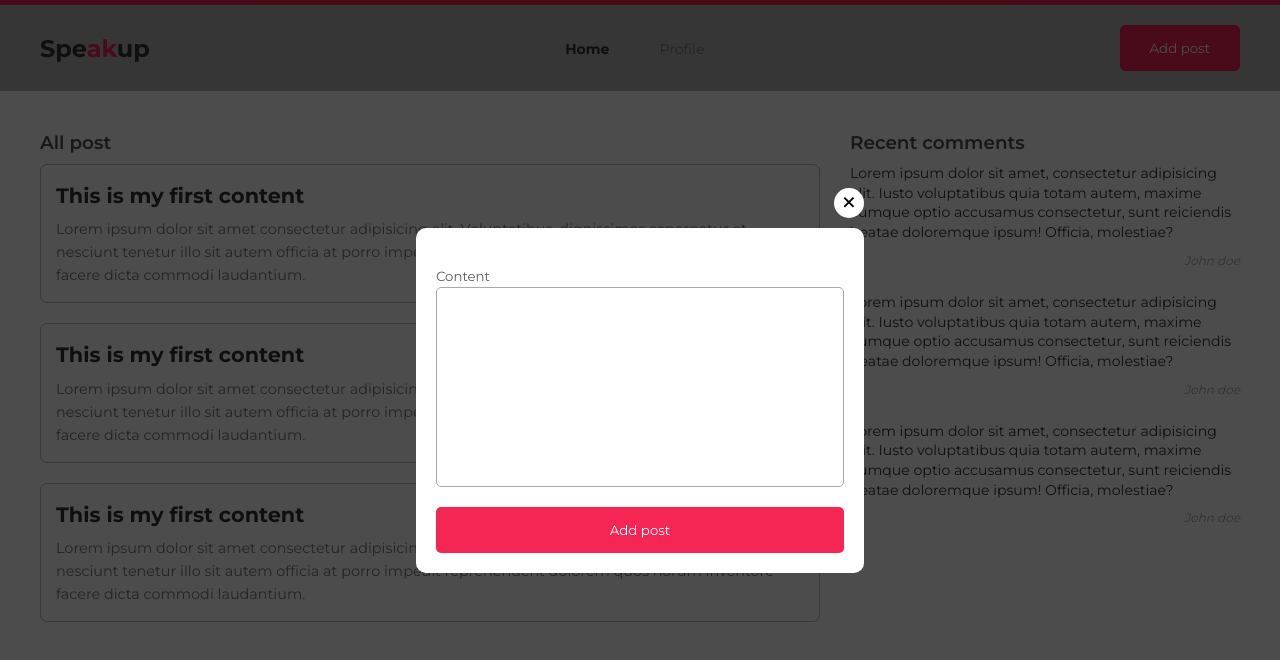
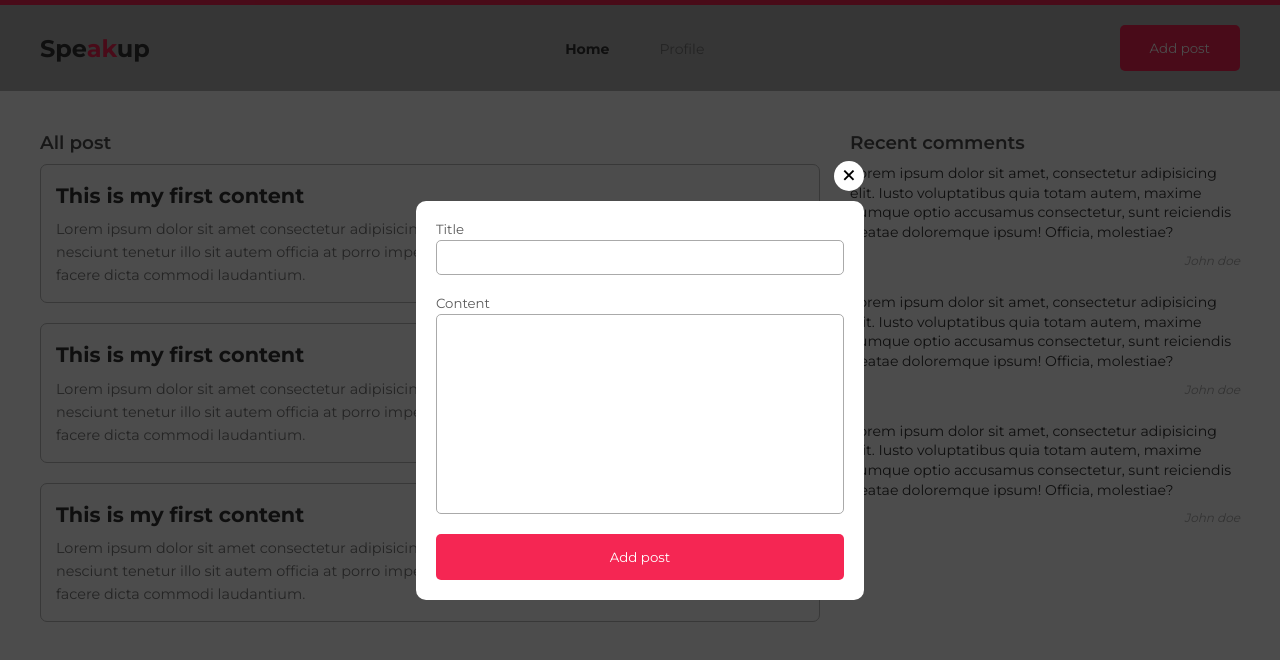
Before and after one commit to atevadd/Speakup, a Vue app: page /dashboard in a window 1280 px wide. Both pictures are taken after a click on the button "Add post". Shown: the top 660 px of the page. Built offline with nearby package versions, Linux system fonts and the light colour scheme.

Commit message:
soome chnages

```diff
--- a/src/components/AddPost.vue
+++ b/src/components/AddPost.vue
@@ -4,7 +4,10 @@
       <span @click="closeModal"><i class="bx bx-x"></i></span>
 
       <form class="add-post-form">
-        <Input id="title" label="title" inputtype="text" />
+        <Input id="title" label="title" inputtype="text" >
+          <label for="title">Title</label>
+          <input type="text" id="title">
+        </Input>
         <Textarea label="Content" id="content" />
 
         <Button width="100%" buttonText ="Add post" />
@@ -89,5 +92,28 @@ export default {
       }
     }
   }
+
+  label {
+      display: block;
+      font-size: 0.83rem;
+      color: #5a5a5a;
+      margin-bottom: 3px;
+      text-transform: capitalize;
+    }
+
+    input {
+      display: block;
+      position: relative;
+      height: 35px;
+      width: 100%;
+      border-radius: 5px;
+      border: 1px solid #aaa;
+      padding: 0 10px;
+      outline: none;
+
+      &:focus {
+        border: 1px solid $brand-color;
+      }
+    }
 }
 </style>
--- a/src/views/Signup.vue
+++ b/src/views/Signup.vue
@@ -134,9 +134,9 @@ export default {
     };
   },
   methods: {
+    // getting the file name when the user selects an image
     onFileSelected(e) {
       this.userData.selectedImage = e.target.files[0];
-      console.log(this.userData);
     },
     submitForm() {
       // addding the user selected image as a form data
```
